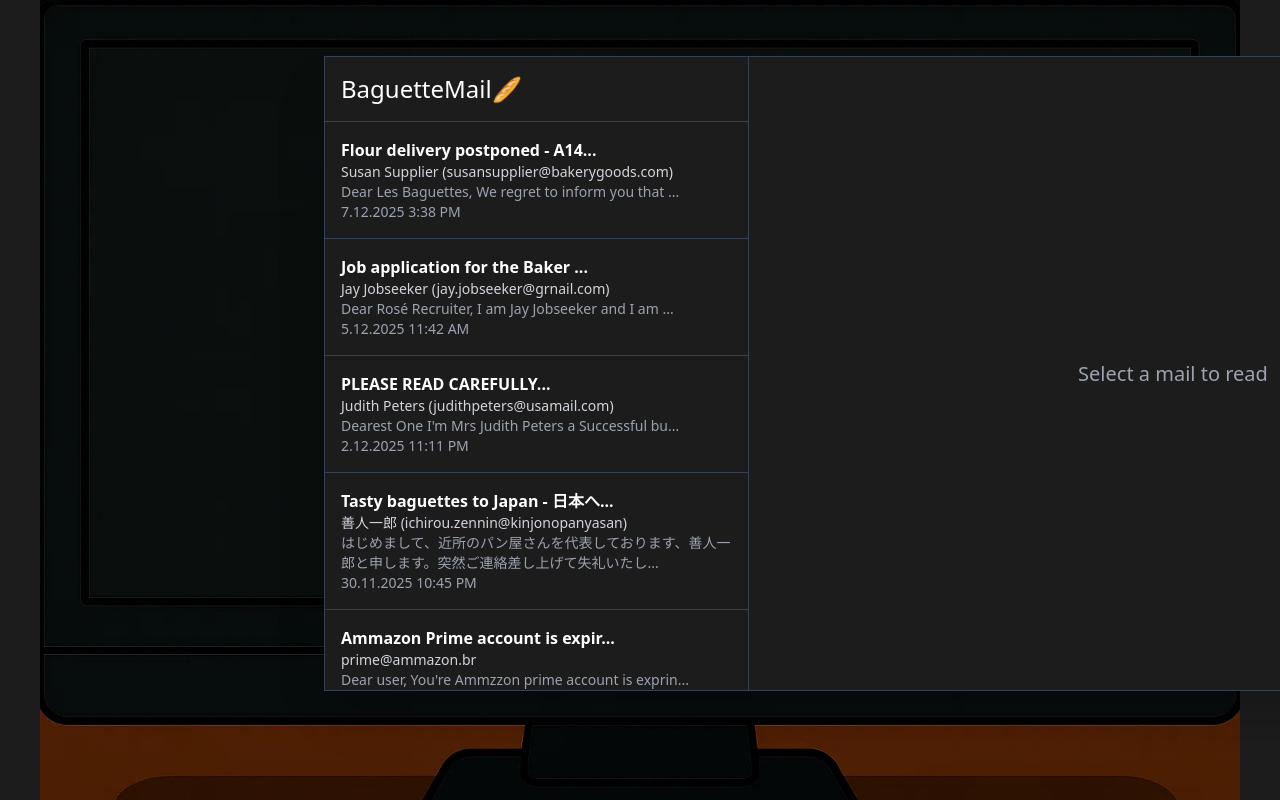
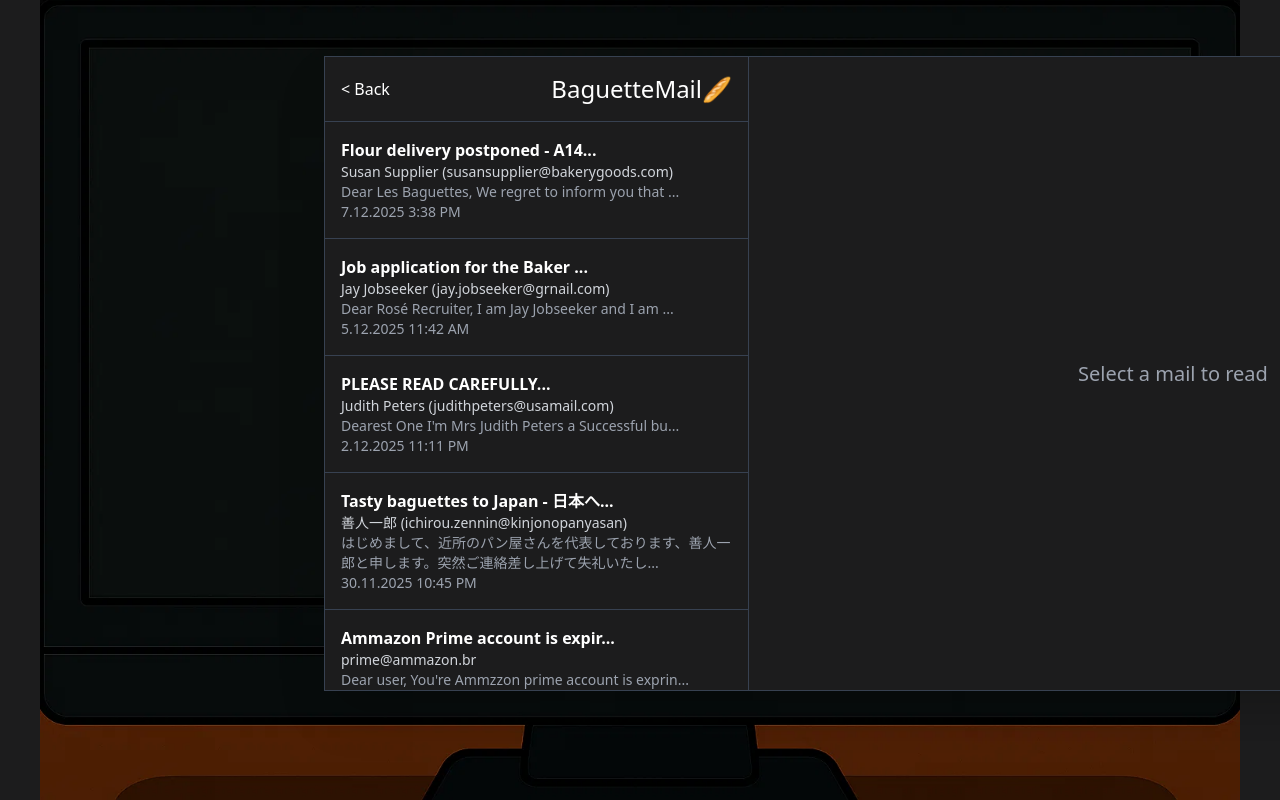
Before and after one commit to jereej/CTFEnvironment, a React (Vite) app in the folder client/: page /backrooms/mail in a window 1280 px wide. Shown: the top 800 px of the page. Built offline with nearby package versions, Linux system fonts and the light colour scheme; no server answers.

Commit message:
#35 Add a button to navigate back to /backrooms

```diff
--- a/client/src/Mail.tsx
+++ b/client/src/Mail.tsx
@@ -1,6 +1,7 @@
 import React, { JSX, useState } from "react";
 import data from "./jsons/mails.json";
 import Confetti from "react-confetti";
+import { Link } from "react-router-dom";
 
 interface Mail {
     id: number;
@@ -166,9 +167,16 @@ const Mail: React.FC = () => {
                     "
                 >
                     <div className="w-1/3 border-r border-gray-700 flex flex-col">
-                        <h1 className="text-2xl text-white p-4 border-b border-gray-700 flex-shrink-0">
-                            BaguetteMail🥖
-                        </h1>
+                        <div className="p-4 border-b border-gray-700 flex items-center justify-between">
+                            <Link to="/backrooms">
+                                <button className="text-white">
+                                    &lt; Back
+                                </button>
+                            </Link>
+                            <h1 className="text-2xl text-white">
+                                BaguetteMail🥖
+                            </h1>
+                        </div>
 
                         <div className="flex-1 overflow-y-auto">
                             {mails.map((mail) => (
```
